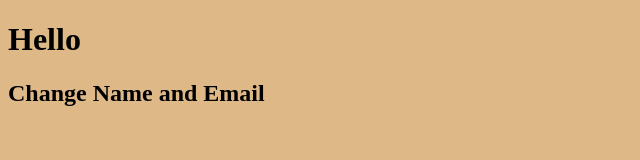
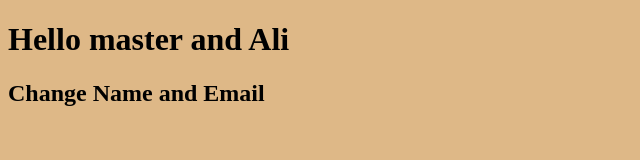
Before and after one commit to AliAbdElkader7/my-git, a plain HTML site: page index.html in a window 1280 px wide. Shown: the whole page, without its empty margins (0-640 px from the left). Drawn offline with Linux system fonts and the light colour scheme.

Commit message:
change h1

```diff
--- a/index.html
+++ b/index.html
@@ -9,7 +9,7 @@
     <script src="index.js"></script>
 </head>
 <body>
-    <h1>Hello</h1>
+    <h1>Hello master and Ali</h1>
     <h2>Change Name and Email</h2>
 
 </body>
```
